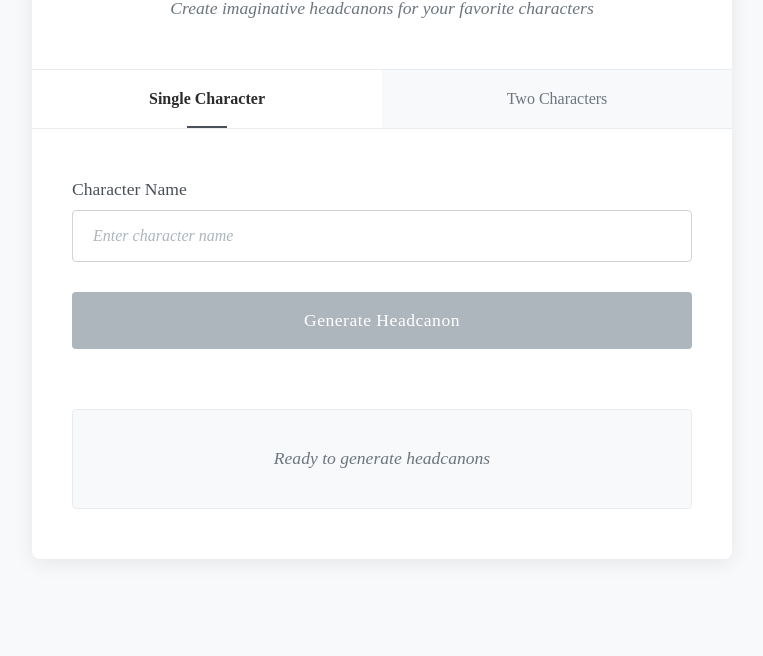
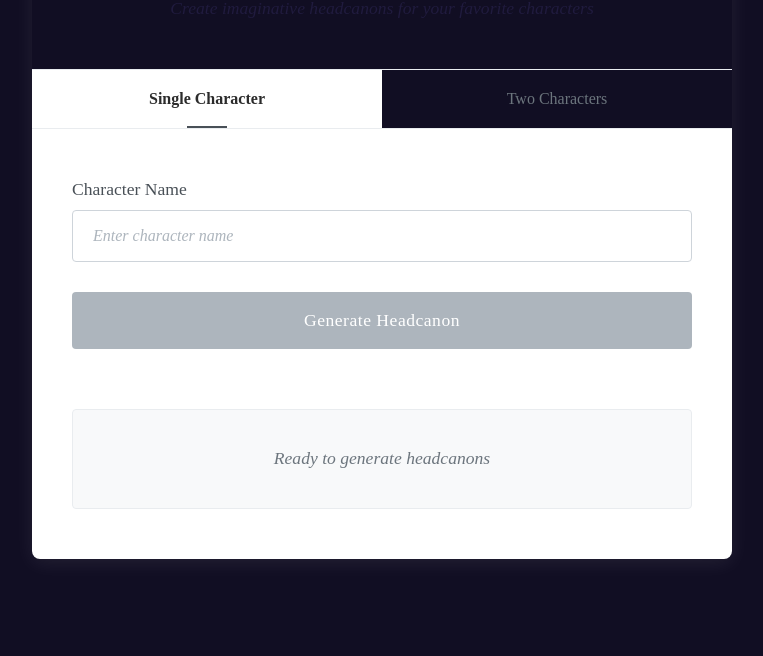
Before and after one commit to TheFluxite/headcanon-generator, a plain HTML site: page index.html in a window 1280 px wide. Shown: the part 144-800 px from the top of the page, without its empty margins (258-1021 px from the left). Drawn offline with Linux system fonts and the light colour scheme.

Commit message:
Update index.html

```diff
--- a/index.html
+++ b/index.html
@@ -13,45 +13,45 @@
 
         body {
             font-family: 'Times New Roman', serif;
-            background: #f8f9fa;
+            background: #110e23;
             min-height: 100vh;
             padding: 40px 20px;
-            color: #2c2c2c;
+            color: #ffffff;
         }
 
         .container {
             max-width: 700px;
             margin: 0 auto;
-            background: white;
+            background: #110e23;
             border-radius: 8px;
-            box-shadow: 0 4px 20px rgba(0, 0, 0, 0.08);
+            box-shadow: 0 4px 20px rgba(255, 255, 255, 0.08);
             overflow: hidden;
         }
 
         .header {
             text-align: center;
             padding: 50px 30px;
-            background: white;
+            background: #110e23;
             border-bottom: 1px solid #e9ecef;
         }
 
         .header h1 {
             font-size: 2.2rem;
             margin-bottom: 12px;
-            color: #2c2c2c;
+            color: #110e23;
             font-weight: normal;
             letter-spacing: -0.5px;
         }
 
         .header p {
             font-size: 1.1rem;
-            color: #6c757d;
+            color: #201b3e;
             font-style: italic;
         }
 
         .tabs {
             display: flex;
-            background: #f8f9fa;
+            background: ##201b3e;
             border-bottom: 1px solid #e9ecef;
         }
 
```
